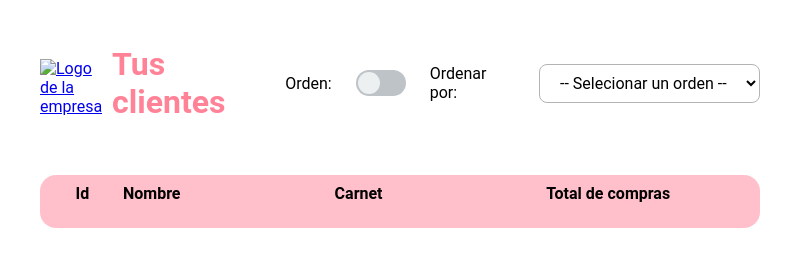
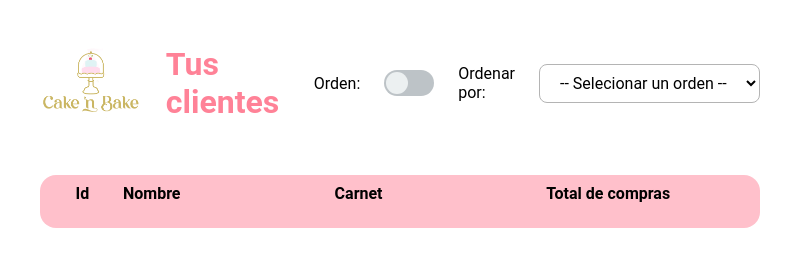
Before and after one commit to RonSanchezS/CakeNBake, an Electron app: page src/clientes/vista/index.html in a window 800 px wide. Drawn offline with Linux system fonts and the light colour scheme; no server answers.

Commit message:
Asigné src al logo, modifiqué los valores de altura y ancho en el logo, todo esto en "Ver clientes" y "Ver ventas".

```diff
--- a/src/clientes/vista/index.css
+++ b/src/clientes/vista/index.css
@@ -12,8 +12,8 @@
     justify-content: space-between;
     margin-bottom: 32px;
     a{
-      width: 48px;
-      height: 48px;
+      width: 120px;
+      height: 70px;
       img{
           width: 100%;
           height: 100%;
--- a/src/clientes/vista/index.html
+++ b/src/clientes/vista/index.html
@@ -11,7 +11,7 @@
     <div class="orderBy">
         <div>
             <a href="../../index.html">
-            <img src="" alt="Logo de la empresa">
+            <img src="../../../assets/LogoCakeNBake.png" alt="Logo de la empresa">
 
             </a>
             <h1>Tus clientes</h1>
--- a/src/ventas/vista/index.css
+++ b/src/ventas/vista/index.css
@@ -12,8 +12,8 @@ thead {
   justify-content: space-between;
   margin-bottom: 32px;
   a{
-    width: 48px;
-    height: 48px;
+    width: 120px;
+    height: 70px;
     img{
         width: 100%;
         height: 100%;
```
Also changed, not shown: src/ventas/vista/index.html (+1 -1 lines).
